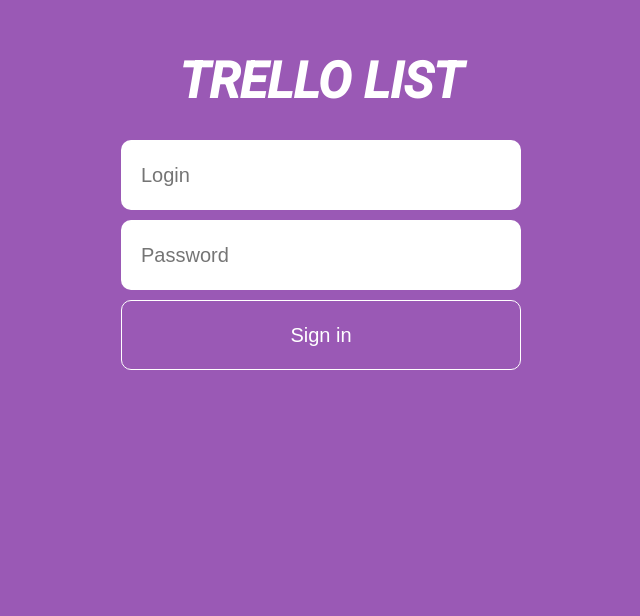
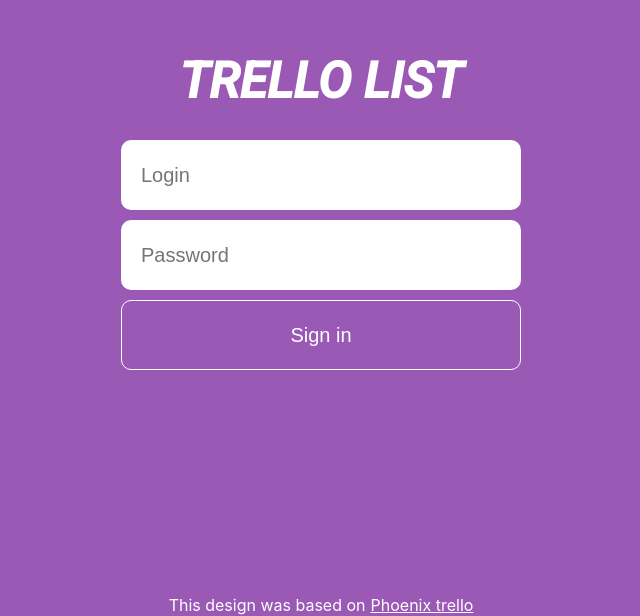
Before and after one commit to JakubKb/Trello-clone, a React (Create React App) app: page / in a window 1280 px wide. Shown: the part 184-800 px from the top of the page, without its empty margins (319-959 px from the left). Built offline with nearby package versions, Linux system fonts and the light colour scheme.

Commit message:
added a link to the original design

```diff
--- a/src/App.css
+++ b/src/App.css
@@ -53,3 +53,21 @@
   color: #000;
   transition: ease-in-out 0.4s;
 }
+
+.login-screen .info {
+  display: flex;
+}
+
+.login-screen a,
+.info p {
+  color: #fff;
+}
+
+.login-screen a {
+  margin-left: 5px;
+}
+
+.info {
+  position: absolute;
+  bottom: 1px;
+}
--- a/src/App.jsx
+++ b/src/App.jsx
@@ -32,6 +32,15 @@
       <button className="sign-in-btn" onClick={checkLogin}>
         Sign in
       </button>
+      <div className="info">
+        <p>This design was based on </p>
+        <a
+          target="blank"
+          href="https://github.com/bigardone/phoenix-trello/tree/master"
+        >
+          Phoenix trello
+        </a>
+      </div>
     </div>
   );
 }
```
